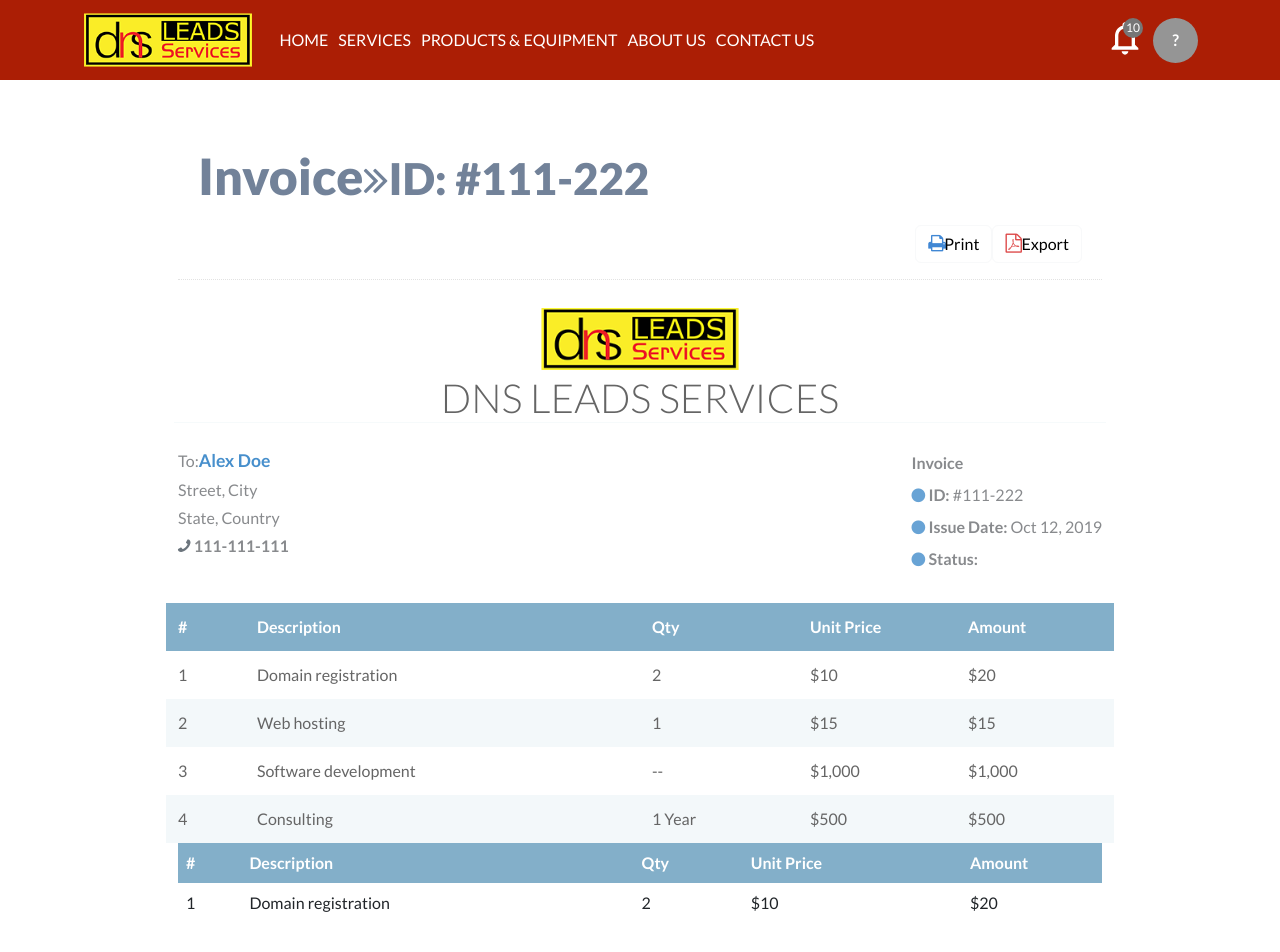
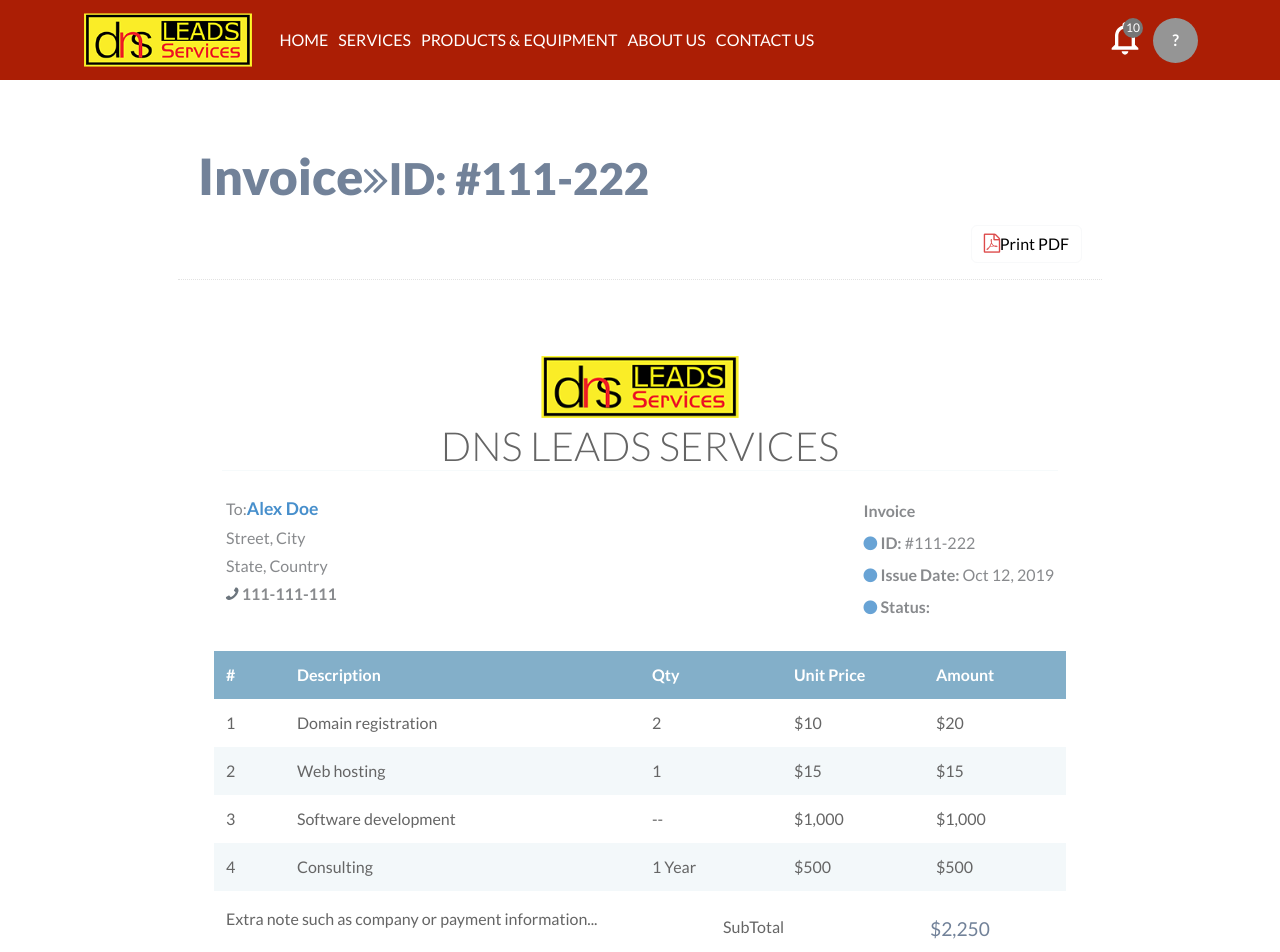
Before and after one commit to ENZY-T/DnsLeads-React-Flask, a React (Create React App) app: page /invoice in a window 1280 px wide. Shown: the top 952 px of the page. Built offline with nearby package versions, Linux system fonts and the light colour scheme.

Commit message:
InvoicePrintDone

```diff
--- a/src/App.js
+++ b/src/App.js
@@ -21,8 +21,6 @@ import MyJobs from './dashboard/MyJobs';
 import MyJob from './dashboard/MyJob';
 import PermanentJobs from './dashboard/PermanentJobs';
 import PermanentJob from './dashboard/PermanentJob';
-import QuickJobs from './dashboard/QuickJobs';
-import QuickJob from './dashboard/QuickJob';
 import NavigationBar from './components/NavigationBar';
 import AdminHome from './admin/AdminHome';
 import SubContractors from './admin/SubContractors';
@@ -34,7 +32,7 @@ import SecureRoute from './components/SecureRoute';
 import SubContractor from './admin/SubContractor';
 import SecureAdminRoute from './components/SecureAdminRoute';
 import Account from './dashboard/Account';
-import Invoice from './components/Invoice';
+import InvoicePage from './pages/InvoicePage';
 
 function App() {
 	return (
@@ -44,7 +42,8 @@ function App() {
 					<NavigationBar />
 					<Switch>
 						{/* Testing Pages */}
-						<Route path='/invoice' exact component={Invoice} />
+						{/* <Route path='/invoice' exact component={Invoice} /> */}
+						<Route path='/invoice' exact component={InvoicePage} />
 						{/* Public Pages */}
 						<Route path='/' exact component={HomePage} />
 						<Route path='/about-us' exact component={AboutUs} />
--- a/src/GlobalData.js
+++ b/src/GlobalData.js
@@ -39,6 +39,7 @@ import eq12 from './img/equipments/eq12.jpg';
 import eq13 from './img/equipments/eq13.jpg';
 
 export const GlobalData = {
+	CompanyDetails: {},
 	media: {
 		home: {
 			slides: [
--- a/src/Services/DocumentingService.js
+++ b/src/Services/DocumentingService.js
@@ -1,8 +1,7 @@
-const PDFDocument = require('pdfkit');
-
 export const GeneratePdfFromHtml = (htmlElement, readyCallback) => {
-	var pdf = new PDFDocument();
-	pdf.addHTML(document.body, function () {});
-
-	pdf.save('web.pdf');
+	const element = htmlElement;
+	const newWindow = window();
+	newWindow.document.write(element.innerHTML);
+	window.document = newWindow.document;
+	window.print();
 };
--- a/src/components/Invoice.js
+++ b/src/components/Invoice.js
@@ -1,18 +1,21 @@
-import React, { useRef } from 'react';
+import React, { useEffect, useRef, useState } from 'react';
+import { useReactToPrint } from 'react-to-print';
 import { GeneratePdfFromHtml } from '../Services/DocumentingService';
 import './Invoice.scss';
 import Logo from './Logo';
+import PDFPrinter from './PDFPrinter';
 
 const Invoice = () => {
-	const invoiceElement = useRef(null);
-	const handlePrint = () => {
-		GeneratePdfFromHtml(invoiceElement.current, () => {});
+	const [printPdfFlag, setPrintPdfFlag] = useState(false);
+	const componentRef = useRef();
+
+	const handlePrintClick = () => {
+		setPrintPdfFlag(true);
 	};
-
 	return (
 		<div className='container px-5'>
 			<div className='container px-5'>
-				<div className='page-content container' ref={invoiceElement}>
+				<div className='page-content container'>
 					<div className='page-header text-blue-d2'>
 						<h1 className='page-title text-secondary-d1'>
 							Invoice
@@ -24,14 +27,15 @@ const Invoice = () => {
 
 						<div className='page-tools'>
 							<div className='action-buttons'>
-								<a className='btn bg-white btn-light mx-1px text-95' href='#' data-title='Print' onClick={handlePrint}>
-									<i className='mr-3 fa fa-print text-primary-m1 text-120 w-2'></i>
-									Print
-								</a>
-								<a className='btn bg-white btn-light mx-1px text-95' href='#' data-title='PDF'>
+								<button
+									className='btn bg-white btn-light mx-1px text-95'
+									href='#'
+									data-title='PDF'
+									onClick={handlePrintClick}
+								>
 									<i className='mr-1 fa fa-file-pdf-o text-danger-m1 text-120 w-2'></i>
-									Export
-								</a>
+									Print PDF
+								</button>
 							</div>
 						</div>
 					</div>
@@ -39,6 +43,8 @@ const Invoice = () => {
 					<div className='container px-0'>
 						<div className='row mt-4'>
 							<div className='col-12 col-lg-12'>
+								{/* Invoice Content */}
+								<PDFPrinter printPdfFlag={printPdfFlag} setPrintPdfFlag={setPrintPdfFlag}>
 									<div className='row'>
 										<div className='col-12'>
 											<div className='text-center text-150'>
@@ -89,7 +95,6 @@ const Invoice = () => {
 											</div>
 										</div>
 									</div>
-
 									<div className='mt-4'>
 										<div className='row text-600 text-white bgc-default-tp1 py-25'>
 											<div className='d-none d-sm-block col-1'>#</div>
@@ -135,31 +140,6 @@ const Invoice = () => {
 
 										<div className='row border-b-2 brc-default-l2'></div>
 
-									<div className='table-responsive'>
-										<table className='table table-striped table-borderless border-0 border-b-2 brc-default-l1'>
-											<thead className='bg-none bgc-default-tp1'>
-												<tr className='text-white'>
-													<th className='opacity-2'>#</th>
-													<th>Description</th>
-													<th>Qty</th>
-													<th>Unit Price</th>
-													<th width='140'>Amount</th>
-												</tr>
-											</thead>
-
-											<tbody className='text-95 text-secondary-d3'>
-												<tr></tr>
-												<tr>
-													<td>1</td>
-													<td>Domain registration</td>
-													<td>2</td>
-													<td className='text-95'>$10</td>
-													<td className='text-secondary-d2'>$20</td>
-												</tr>
-											</tbody>
-										</table>
-									</div>
-
 										<div className='row mt-3'>
 											<div className='col-12 col-sm-7 text-grey-d2 text-95 mt-2 mt-lg-0'>
 												Extra note such as company or payment information...
@@ -191,13 +171,14 @@ const Invoice = () => {
 
 										<hr />
 
-									<div>
-										<span className='text-secondary-d1 text-105'>Thank you for your business</span>
-										<a href='#' className='btn btn-info btn-bold px-4 float-right mt-3 mt-lg-0'>
+										<div className='d-flex justify-content-end'>
+											<span className='text-secondary-d1 text-105 me-3'>Thank you for your business</span>
+											{/* <button href='#' className='btn btn-info btn-bold px-4 float-right mt-3 mt-lg-0'>
 											Pay Now
-										</a>
+										</button> */}
 										</div>
 									</div>
+								</PDFPrinter>
 							</div>
 						</div>
 					</div>
--- /dev/null
+++ b/src/components/PDFPrinter.js
@@ -0,0 +1,29 @@
+import React, { forwardRef, useEffect, useRef } from 'react';
+import { useReactToPrint } from 'react-to-print';
+import Invoice from './Invoice';
+
+const PDFPrinter = ({ children, printPdfFlag, setPrintPdfFlag }) => {
+	const componentRef = useRef();
+	useEffect(() => {
+		if (printPdfFlag) {
+			handlePrint();
+		}
+		return () => {
+			setPrintPdfFlag(false);
+		};
+	}, [printPdfFlag]);
+
+	let handlePrint = useReactToPrint({
+		content: () => componentRef.current,
+	});
+
+	return (
+		<div>
+			<div className='container p-5' ref={componentRef}>
+				{children}
+			</div>
+		</div>
+	);
+};
+
+export default PDFPrinter;
--- a/src/index.js
+++ b/src/index.js
@@ -8,7 +8,7 @@ import 'bootstrap/dist/css/bootstrap.css';
 
 const root = ReactDOM.createRoot(document.getElementById('root'));
 root.render(
-    <BrowserRouter>
-        <App />
-    </BrowserRouter>
+	<BrowserRouter>
+		<App />
+	</BrowserRouter>,
 );
--- /dev/null
+++ b/src/pages/InvoicePage.js
@@ -0,0 +1,12 @@
+import React from 'react';
+import Invoice from '../components/Invoice';
+
+const InvoicePage = () => {
+	return (
+		<div>
+			<Invoice />
+		</div>
+	);
+};
+
+export default InvoicePage;
```
Also changed, not shown: package.json (+8 -3 lines), 2 other files (tests, documents, lock files or other folders). Lines whose indentation alone changed are shown as unchanged.
